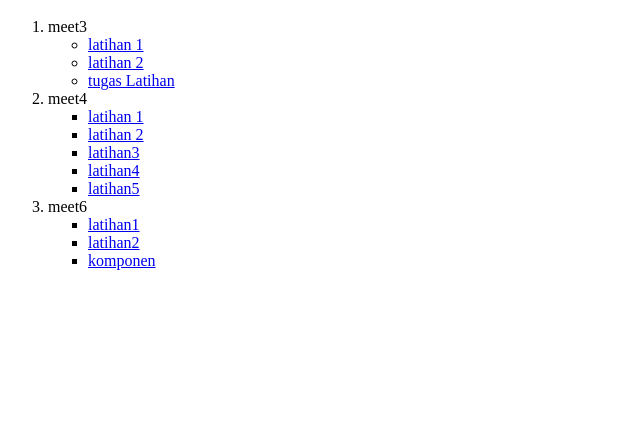
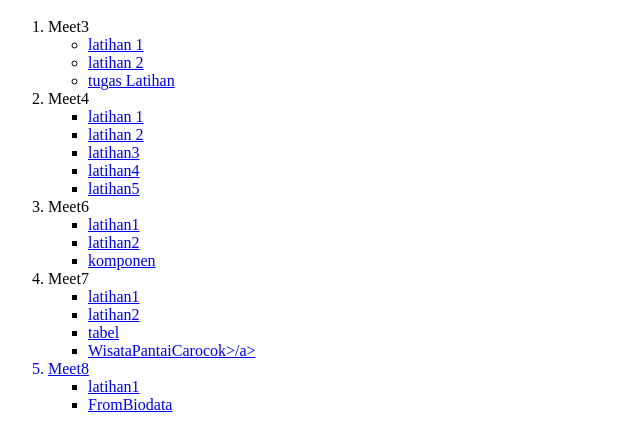
Before and after one commit to susanintan/susanintan.github.io, a plain HTML site: page latihan.html in a window 1280 px wide. Shown: the part 48-496 px from the top of the page, without its empty margins (0-640 px from the left). Drawn offline with Linux system fonts and the light colour scheme.

Commit message:
latihan.html

```diff
--- a/latihan.html
+++ b/latihan.html
@@ -5,13 +5,13 @@
     </head>
     <body>
         <ol type="1">
-            <li>meet3</li>
+            <li>Meet3</li>
             <ul type="circle">
                 <li> <a href="Pertemuan3 Latihan 1 susan .html">latihan 1</a></li>
                 <li> <a href="Pertemuan3 Latihan 2 susan .html">latihan 2</a></li>
                 <li><a href="Pertemuan3 Latihan 3 susan .html">tugas Latihan</a></li>
             </ul>
-            <li>meet4</li>
+            <li>Meet4</li>
             <ul type="square">
                 <li> <a href="Pertemuan 4 Latihan 1 susan.html">latihan 1</a></li>
                 <li>
@@ -23,12 +23,25 @@
                     <li>
                         <a href="Pertemuan4 Latihan 5 susan.html">latihan5</a></li>
             </ul>
-            <li>meet6</li>
+            <li>Meet6</li>
             <ul type="square">
                 <li><a href="Pertemuan 6 Latihan 1 susan.html">latihan1</a></li>
                 <li><a href="Pertemuan 6 Latihan 2 susan.html">latihan2</a></li>
                 <li><a href="Pertemuan 6 Latihan 3 susan.html">komponen</a></li>
             </ul>
+            <li>Meet7</li>
+            <ul type="square">
+                <li><a href="Pertemuan 7 Latihan 1 susan.html">latihan1</a></li>
+                <li><a href="Pertemuan 7 Latihan 2 susan.html">latihan2</a></li>
+                <li><a href="Pertemuan 7 Latihan susan.html">tabel</a></li>
+                <li><a href="Pertemuan 7 Objek Wisata Pantai Carocok.html">WisataPantaiCarocok>/a></li>
+            </ul>
+            <li>Meet8</li>
+            <ul type="square">
+                <li><a href="Pertemuan 8 Latihan 1 susan.html">latihan1</a></li>
+                <li><a href="Pertemuan 8 Latihan susan.html">FromBiodata</a></li>
+            </ul>
+
         </ol>
     </body>
 </html>
```
